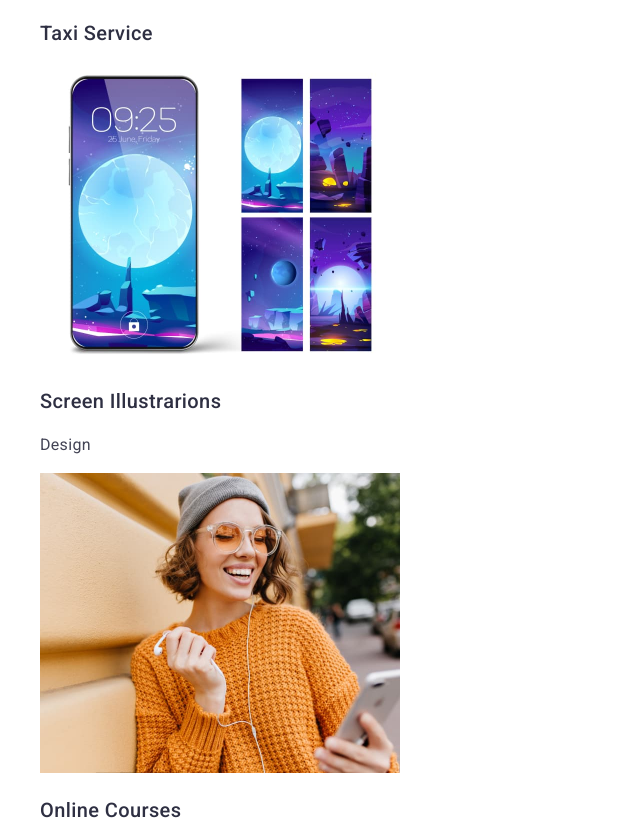
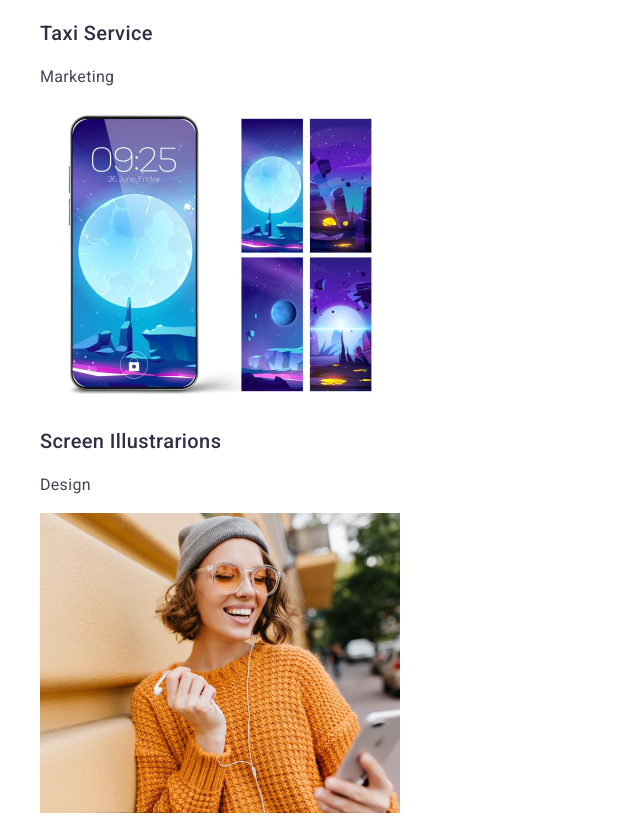
Before and after one commit to Hlafira-Prytuliak/got-markup-hw-02, a plain HTML site: page index.html in a window 1280 px wide. Shown: the part 4148-4983 px from the top of the page, without its empty margins (0-640 px from the left). Drawn offline with nearby package versions, Linux system fonts and the light colour scheme.

Commit message:
css changes

```diff
--- a/css/styles.css
+++ b/css/styles.css
@@ -70,7 +70,6 @@
     letter-spacing: 0.02em;
     text-align: center;
     color: #fff;
-    text-shadow: 0 4px 4px 0 rgba(0, 0, 0, 0.25);
     width: 1440px;
         height: 600px;
   }
--- a/index.html
+++ b/index.html
@@ -194,7 +194,7 @@
               height="300"
             />
             <h3 class="portfolio-list-name">Taxi Service</h3>
-            <p class="portfolio-list-text"><Marketing</p>
+            <p class="portfolio-list-text">Marketing</p>
           </li>
 
           <li class="portfolio-list-item">
```
